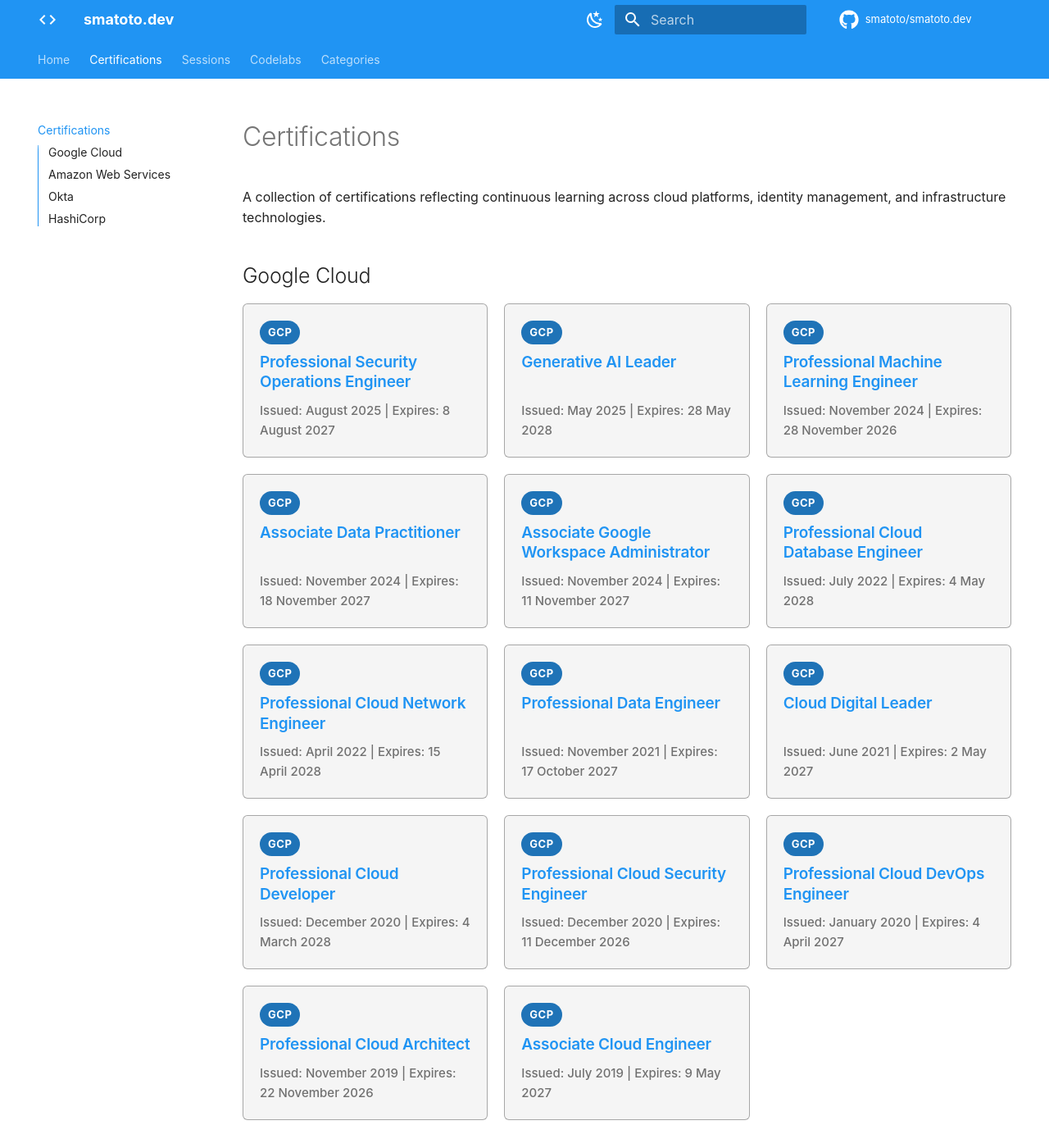
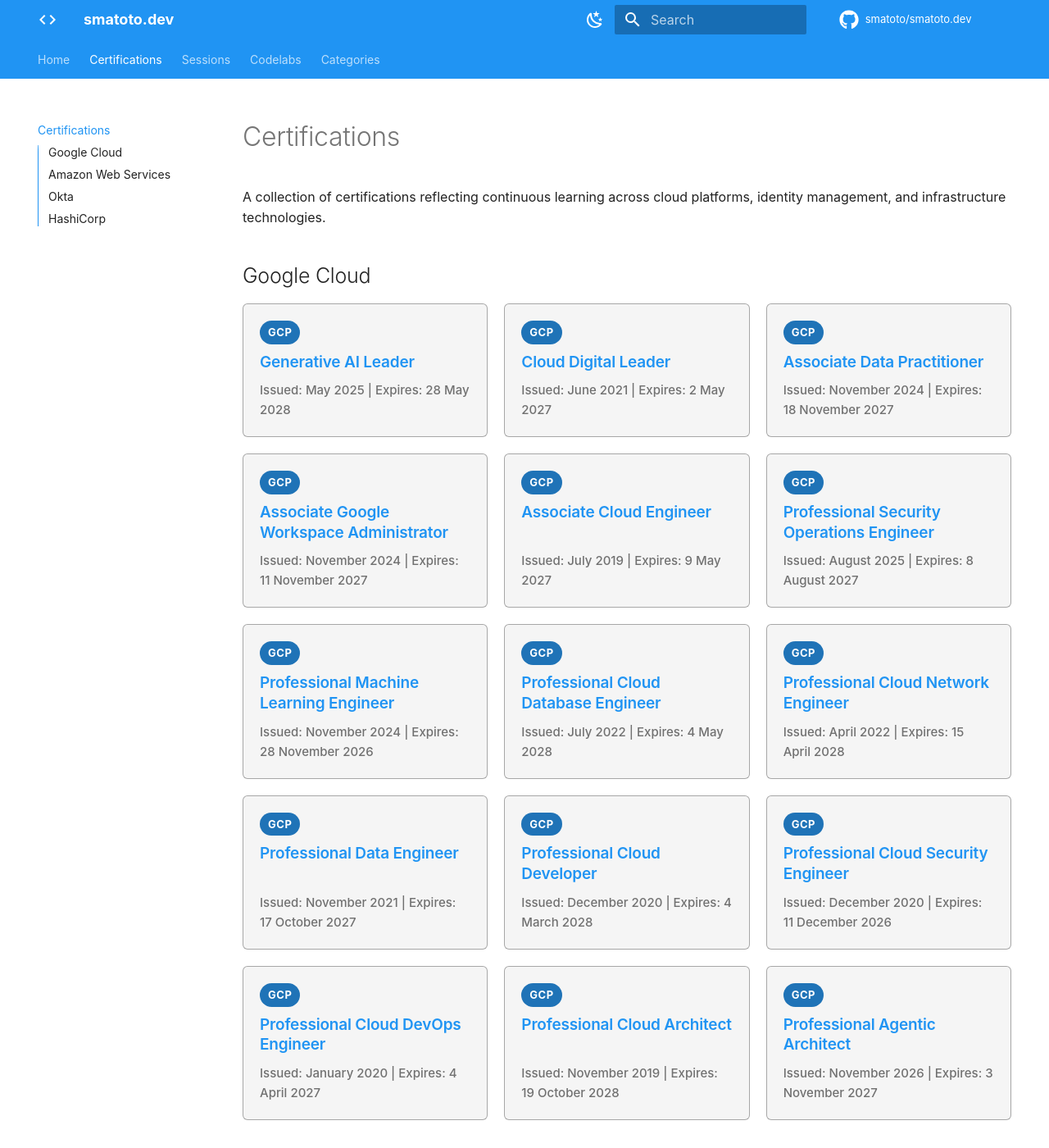
Before and after one commit to smatoto/smatoto.dev, an MkDocs documentation site: the page built from docs/certifications.md, in a window 1280 px wide and 1400 px high. Shown: the whole window at 82% size. Built offline with MkDocs 1.6.1 and Material for MkDocs 9.7.7, drawn with Linux system fonts in a browser that asks for light colours; some web fonts are replaced; comment, search, counter and statistics services are not loaded.

Commit message:
docs(certs): reorder GCP certifications by level
Group Google Cloud certifications by level (foundational, associate,
then professional). Add the Professional Agentic Architect cert, renew
the Professional Cloud Architect expiry to 2028-10-19, and regenerate
certifications.md.

```diff
--- a/docs/certifications.md
+++ b/docs/certifications.md
@@ -7,22 +7,16 @@
 ## Google Cloud
 
 <div class="certs-grid">
-  <a href="https://www.credly.com/badges/aed43bc7-3679-413a-bfef-d638addc26fc" class="cert-card" data-expires="2027-08-08" target="_blank" rel="noopener noreferrer">
-    <span class="issuer-badge issuer-compact google" title="Google Cloud" aria-label="Google Cloud">GCP</span>
-    <h3>Professional Security Operations Engineer</h3>
-    <span class="cert-date">Issued: August 2025 | Expires: 8 August 2027</span>
-  </a>
-
   <a href="https://www.credly.com/badges/d45c115b-1732-40ef-a100-8f2494b3e72c" class="cert-card" data-expires="2028-05-28" target="_blank" rel="noopener noreferrer">
     <span class="issuer-badge issuer-compact google" title="Google Cloud" aria-label="Google Cloud">GCP</span>
     <h3>Generative AI Leader</h3>
     <span class="cert-date">Issued: May 2025 | Expires: 28 May 2028</span>
   </a>
 
-  <a href="https://www.credly.com/badges/463fe381-e6e4-4e72-8bae-4f753dfa99d9" class="cert-card" data-expires="2026-11-28" target="_blank" rel="noopener noreferrer">
+  <a href="https://www.credly.com/badges/845f285a-33dc-4d1f-b2dd-827787796735" class="cert-card" data-expires="2027-05-02" target="_blank" rel="noopener noreferrer">
     <span class="issuer-badge issuer-compact google" title="Google Cloud" aria-label="Google Cloud">GCP</span>
-    <h3>Professional Machine Learning Engineer</h3>
-    <span class="cert-date">Issued: November 2024 | Expires: 28 November 2026</span>
+    <h3>Cloud Digital Leader</h3>
+    <span class="cert-date">Issued: June 2021 | Expires: 2 May 2027</span>
   </a>
 
   <a href="https://www.credly.com/badges/ac53fbe7-fd91-46b4-bb7b-2a0fc1ba8b47" class="cert-card" data-expires="2027-11-18" target="_blank" rel="noopener noreferrer">
@@ -35,6 +29,24 @@
     <span class="issuer-badge issuer-compact google" title="Google Cloud" aria-label="Google Cloud">GCP</span>
     <h3>Associate Google Workspace Administrator</h3>
     <span class="cert-date">Issued: November 2024 | Expires: 11 November 2027</span>
+  </a>
+
+  <a href="https://www.credly.com/badges/45168c5b-d1c8-4281-938a-c00babc64e32" class="cert-card" data-expires="2027-05-09" target="_blank" rel="noopener noreferrer">
+    <span class="issuer-badge issuer-compact google" title="Google Cloud" aria-label="Google Cloud">GCP</span>
+    <h3>Associate Cloud Engineer</h3>
+    <span class="cert-date">Issued: July 2019 | Expires: 9 May 2027</span>
+  </a>
+
+  <a href="https://www.credly.com/badges/aed43bc7-3679-413a-bfef-d638addc26fc" class="cert-card" data-expires="2027-08-08" target="_blank" rel="noopener noreferrer">
+    <span class="issuer-badge issuer-compact google" title="Google Cloud" aria-label="Google Cloud">GCP</span>
+    <h3>Professional Security Operations Engineer</h3>
+    <span class="cert-date">Issued: August 2025 | Expires: 8 August 2027</span>
+  </a>
+
+  <a href="https://www.credly.com/badges/463fe381-e6e4-4e72-8bae-4f753dfa99d9" class="cert-card" data-expires="2026-11-28" target="_blank" rel="noopener noreferrer">
+    <span class="issuer-badge issuer-compact google" title="Google Cloud" aria-label="Google Cloud">GCP</span>
+    <h3>Professional Machine Learning Engineer</h3>
+    <span class="cert-date">Issued: November 2024 | Expires: 28 November 2026</span>
   </a>
 
   <a href="https://www.credly.com/badges/e3d27eb0-0c3d-4f85-8162-d7e2d85aa4e6" class="cert-card" data-expires="2028-05-04" target="_blank" rel="noopener noreferrer">
@@ -55,12 +67,6 @@
     <span class="cert-date">Issued: November 2021 | Expires: 17 October 2027</span>
   </a>
 
-  <a href="https://www.credly.com/badges/845f285a-33dc-4d1f-b2dd-827787796735" class="cert-card" data-expires="2027-05-02" target="_blank" rel="noopener noreferrer">
-    <span class="issuer-badge issuer-compact google" title="Google Cloud" aria-label="Google Cloud">GCP</span>
-    <h3>Cloud Digital Leader</h3>
-    <span class="cert-date">Issued: June 2021 | Expires: 2 May 2027</span>
-  </a>
-
   <a href="https://www.credly.com/badges/b6cd50e3-2a41-41ee-b1dd-d56ec1dc06f2" class="cert-card" data-expires="2028-03-04" target="_blank" rel="noopener noreferrer">
     <span class="issuer-badge issuer-compact google" title="Google Cloud" aria-label="Google Cloud">GCP</span>
     <h3>Professional Cloud Developer</h3>
@@ -79,16 +85,16 @@
     <span class="cert-date">Issued: January 2020 | Expires: 4 April 2027</span>
   </a>
 
-  <a href="https://www.credly.com/badges/771c3b73-ae16-4565-94ba-23a5066ea297" class="cert-card" data-expires="2026-11-22" target="_blank" rel="noopener noreferrer">
+  <a href="https://www.credly.com/badges/771c3b73-ae16-4565-94ba-23a5066ea297" class="cert-card" data-expires="2028-10-19" target="_blank" rel="noopener noreferrer">
     <span class="issuer-badge issuer-compact google" title="Google Cloud" aria-label="Google Cloud">GCP</span>
     <h3>Professional Cloud Architect</h3>
-    <span class="cert-date">Issued: November 2019 | Expires: 22 November 2026</span>
+    <span class="cert-date">Issued: November 2019 | Expires: 19 October 2028</span>
   </a>
 
-  <a href="https://www.credly.com/badges/45168c5b-d1c8-4281-938a-c00babc64e32" class="cert-card" data-expires="2027-05-09" target="_blank" rel="noopener noreferrer">
+  <a href="https://www.credly.com/badges/93c04065-af87-4db4-b4ce-8d7986ff621a" class="cert-card" data-expires="2027-11-03" target="_blank" rel="noopener noreferrer">
     <span class="issuer-badge issuer-compact google" title="Google Cloud" aria-label="Google Cloud">GCP</span>
-    <h3>Associate Cloud Engineer</h3>
-    <span class="cert-date">Issued: July 2019 | Expires: 9 May 2027</span>
+    <h3>Professional Agentic Architect</h3>
+    <span class="cert-date">Issued: November 2026 | Expires: 3 November 2027</span>
   </a>
 
 </div>
```
Also changed, not shown: 1 other file.
